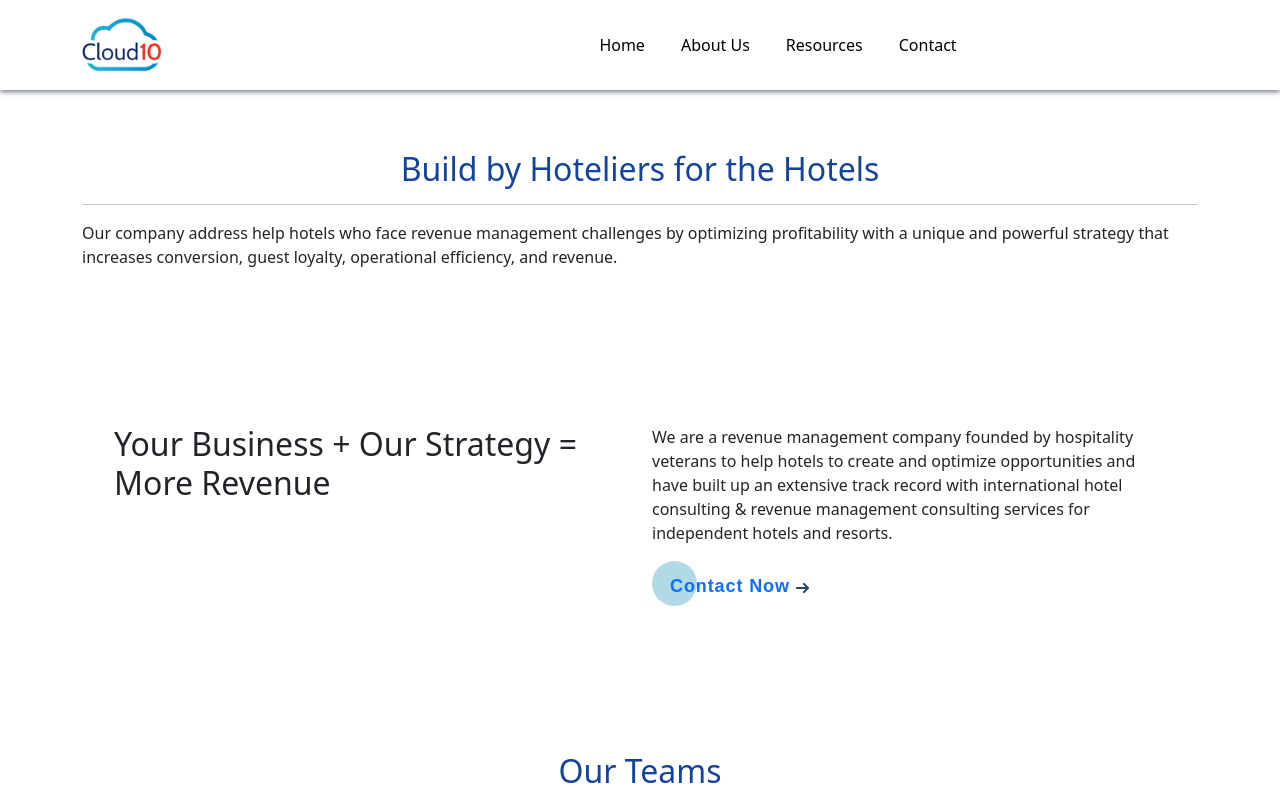
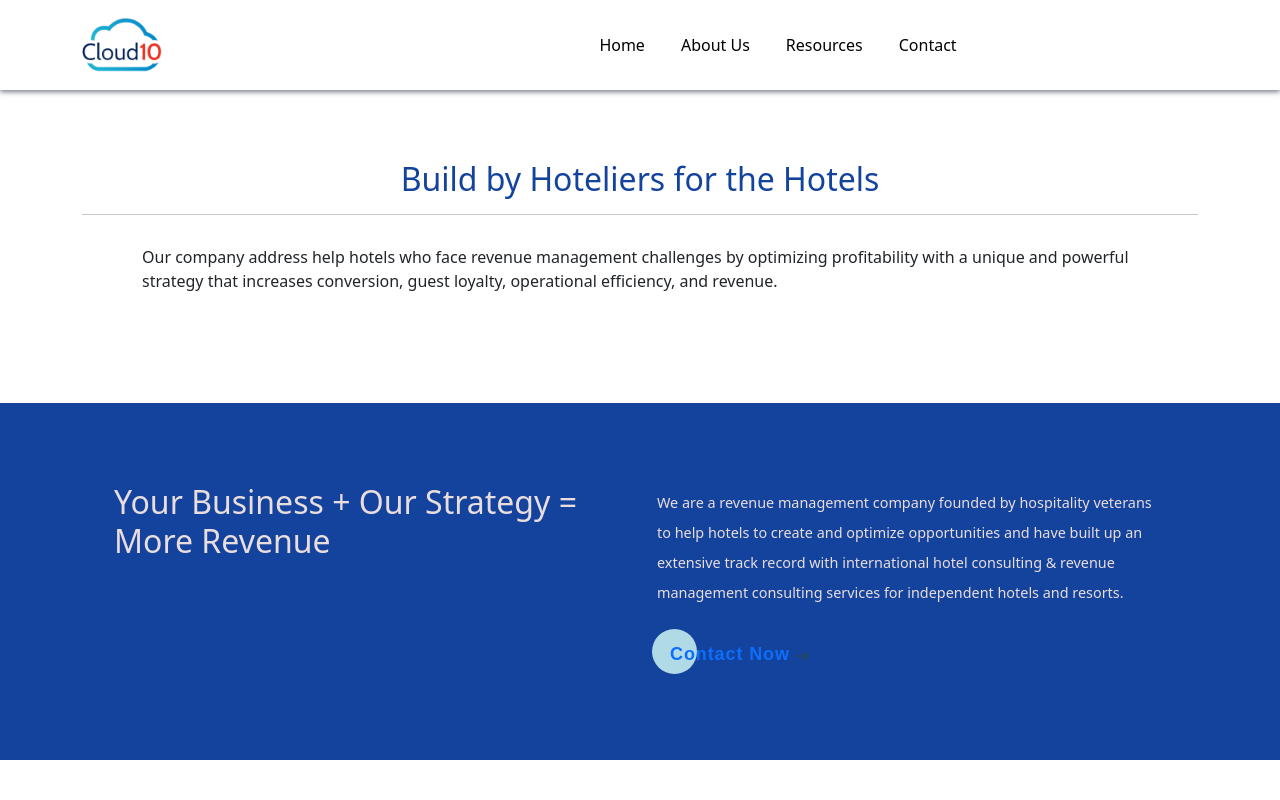
Before and after one commit to Anil-akb/cloud10, a React (Create React App) app: page /about in a window 1280 px wide. Shown: the top 800 px of the page. Built offline with nearby package versions, Linux system fonts and the light colour scheme.

Commit message:
fixing some issuse

```diff
--- a/src/components/AboutComp/Sec1.jsx
+++ b/src/components/AboutComp/Sec1.jsx
@@ -1,18 +1,31 @@
 import React from "react";
+import { motion } from "framer-motion";
+import "../../styles/AboutSec1.css"
 
 const Sec1 = () => {
   return (
     <section>
       <div className="container">
         <div className="sec1-content">
-          <h2 className="subtitle">Build by Hoteliers for the Hotels</h2>
-          <hr/>
-          <p >
+          <motion.h2 className="subtitle about_h2"
+          initial={{y: '-200vw'}}
+          animate={{y:0}}
+          // transition={{ delay: 0.4, duration: 0.5 }}
+          >
+            Build by Hoteliers for the Hotels
+          </motion.h2>
+          <hr />
+          <motion.p className="about_p"
+            initial={{x: '-300vw'}}
+            animate={{x:0}}
+            transition={{ delay: 0.4, duration: 0.5 }}
+
+          >
             Our company address help hotels who face revenue management
             challenges by optimizing profitability with a unique and powerful
             strategy that increases conversion, guest loyalty, operational
             efficiency, and revenue.
-          </p>
+          </motion.p>
         </div>
       </div>
     </section>
--- a/src/components/AboutComp/Sec2.jsx
+++ b/src/components/AboutComp/Sec2.jsx
@@ -6,17 +6,17 @@ import "../../styles/AboutSec2.css"
 
 const Sec2 = () => {
   return (
-    <section>
+    <section className="sec2-content">
       <div className="container">
-        <div className="sec2_content">
+        <div className="sec2_content ">
           <Container>
-            <Row>
+            <Row className="about_item-wrapper">
               <Col>
-                <h2>Your Business + Our Strategy = More Revenue</h2>
+                <h2 className="sec_h2">Your Business + Our Strategy = More Revenue</h2>
               </Col>
               <Col>
                 <div>
-                  <p>
+                  <p className="description sec_h2">
                     We are a revenue management company founded by hospitality
                     veterans to help hotels to create and optimize opportunities
                     and have built up an extensive track record with
--- a/src/components/AboutComp/Sec5.jsx
+++ b/src/components/AboutComp/Sec5.jsx
@@ -5,8 +5,9 @@ const Sec5 = () => {
     <section>
       <div className="container">
         <div className="sec5_content">
-          <h2 className="subtitle" style={{marginBottom : "50px"}}>Our Approach</h2>
-          <p style={{wordSpacing : "1px"}}>
+          <h2 className="subtitle" >Our Approach</h2>
+          <hr/>
+          <p className="description" style={{wordSpacing : "1px"}}>
             We look at revenue management a little differently. For us, it’s a
             seven-day-a-week, 24-hour-a-day job. It’s about capitalizing on
             market conditions instead of reacting to them, identifying
--- a/src/components/Header/Header.jsx
+++ b/src/components/Header/Header.jsx
@@ -2,7 +2,7 @@ import React from "react";
 import "./header.css";
 import { HashLink } from "react-router-hash-link";
 
-import logo from "../../images/Logo.png"
+import logo from "../../images/Logo.png";
 
 import Container from "react-bootstrap/Container";
 import Nav from "react-bootstrap/Nav";
@@ -13,8 +13,10 @@ const Header = () => {
   return (
     <Navbar expand="xl" className="mainNav">
       <Container>
-        <Navbar.Brand href="/">
-          <img  className="logo" src={logo} alt="" />
+        <Navbar.Brand>
+          <HashLink to="/">
+            <img className="logo" src={logo} alt="" />
+          </HashLink>
         </Navbar.Brand>
         <Navbar.Toggle aria-controls="basic-navbar-nav" />
         <Navbar.Collapse id="basic-navbar-nav">
--- a/src/components/Header/header.css
+++ b/src/components/Header/header.css
@@ -25,7 +25,7 @@
   margin-left: 20px;
   /* border: 2px solid red; */
 }
-@media (max-width: 800px) {
+@media (min-width: 300px) and (max-width: 1000px) {
  .navbarr{
   margin-left: 0;
  }
--- a/src/components/Home/Hero.jsx
+++ b/src/components/Home/Hero.jsx
@@ -15,20 +15,17 @@ const Hero = () => {
         <div className="hero_wrapper">
           <div className="hero_content">
             <motion.div
-              initial={{ opacity: 0, x: 900 }}
-              animate={{ opacity: 2, x: 0 }}
-              // exit={{ opacity: 0, x: 30 }}
-              transition={{ delay: 1.0, duration: 1.0 }}
+              initial={{y: '200vw'}}
+              animate={{y:0}}
             >
               <h2>Manage Your Hotel Revenue </h2>
               <h2 className="highlight">Without Limits</h2>
             </motion.div>
             <motion.p
               className="description hero_desc"
-              initial={{ opacity: 0, x: -900 }}
-              animate={{ opacity: 2, x: 0 }}
-              // exit={{ opacity: 0, y: 20 }}
-              transition={{ delay: 0.4, duration: 1.5 }}
+              // initial={{x: '500vw'}}
+              // animate={{x:0}}
+              // transition={{ delay: 0.4, duration: 0.5 }}
             >
               Our revenue management solutions help hotels to deploy and
               implement strategies through real-time data integrations and
@@ -38,9 +35,7 @@ const Hero = () => {
               <motion.button
                 className="primary_btn"
                 whileHover={{
-                  scale: 1.1,
-                  textShadow: "#00008B",
-                  boxShadow: "#0041C2",
+                  scale: 1.3,
                 }}
               >
                 See Demo
--- /dev/null
+++ b/src/styles/AboutSec1.css
@@ -0,0 +1,7 @@
+.about_h2{
+    margin: 10px 60px 10px 60px;
+}
+
+.about_p {
+  margin: 30px 60px 50px 60px;
+}
--- a/src/styles/AboutSec2.css
+++ b/src/styles/AboutSec2.css
@@ -1,3 +1,12 @@
+.sec2-content{
+  background: rgb(19, 67, 156);
+}
+
+.sec_h2{
+  color: #eadddd;
+
+}
+
 .cta {
   position: relative;
   margin: auto;
@@ -54,3 +63,10 @@
  .cta:active {
   transform: scale(0.95);
  }
+
+ @media (min-width: 300px) and (max-width: 1000px){
+  .about_item-wrapper{
+    flex-direction: column;
+    /* border: 2px solid red; */
+  }
+ }
--- a/src/styles/hero.css
+++ b/src/styles/hero.css
@@ -88,7 +88,7 @@
 
 
 
-@media (max-width: 800px) {
+@media (max-width: 920px) {
   .hero_content h2{
     font-size: 1.6rem;
     line-height: 45px;
--- a/src/styles/partner.css
+++ b/src/styles/partner.css
@@ -1,6 +1,6 @@
 .wrap {
   justify-content: center;
-  border: 2px olid red;
+  /* border: 2px olid red; */
 }
 .wrap .client_img {
   margin-top: 30px;
@@ -9,9 +9,11 @@
   display: flex;
   justify-content: center;
   text-align: center;
+  /* border: 2px solid red; */
+  row-gap: 20px;
 }
 
-@media (max-width: 800px) {
+@media (min-width: 300px) and (max-width: 1000px) {
    .client_img .fig_img {
     /* border: 2px solid red; */
     column-gap: 10px;
--- a/src/styles/service.css
+++ b/src/styles/service.css
@@ -37,10 +37,12 @@
 
 .services_item .description {
   font-size: small;
+  /* border: 2px solid red; */
 }
 
 .services_item:hover {
-  transform: translateY(-20px);
+  /* transform: translateY(-20px); */
+  transform: scale(1.3);
 }
 
 .service_title {
@@ -50,7 +52,7 @@
   align-items: flex-start;
 }
 
-@media (max-width: 800px) {
+@media (min-width: 300px) and (max-width: 1000px){
   .service_item-wrapper {
     flex-direction: column;
   }
@@ -59,4 +61,8 @@
     width: 90%;
     margin-bottom: 20px;
   }
+  .services_item .description {
+    font-size:small;
+    /* border: 2px solid red; */
+  }
 }
```
